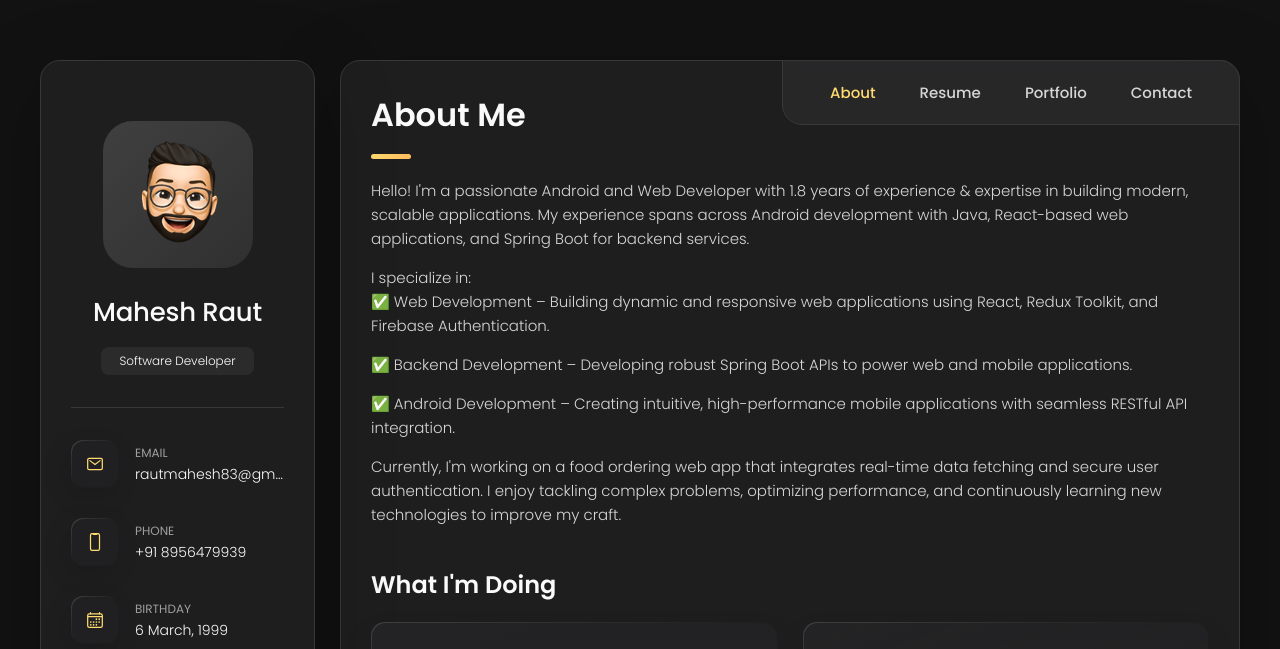
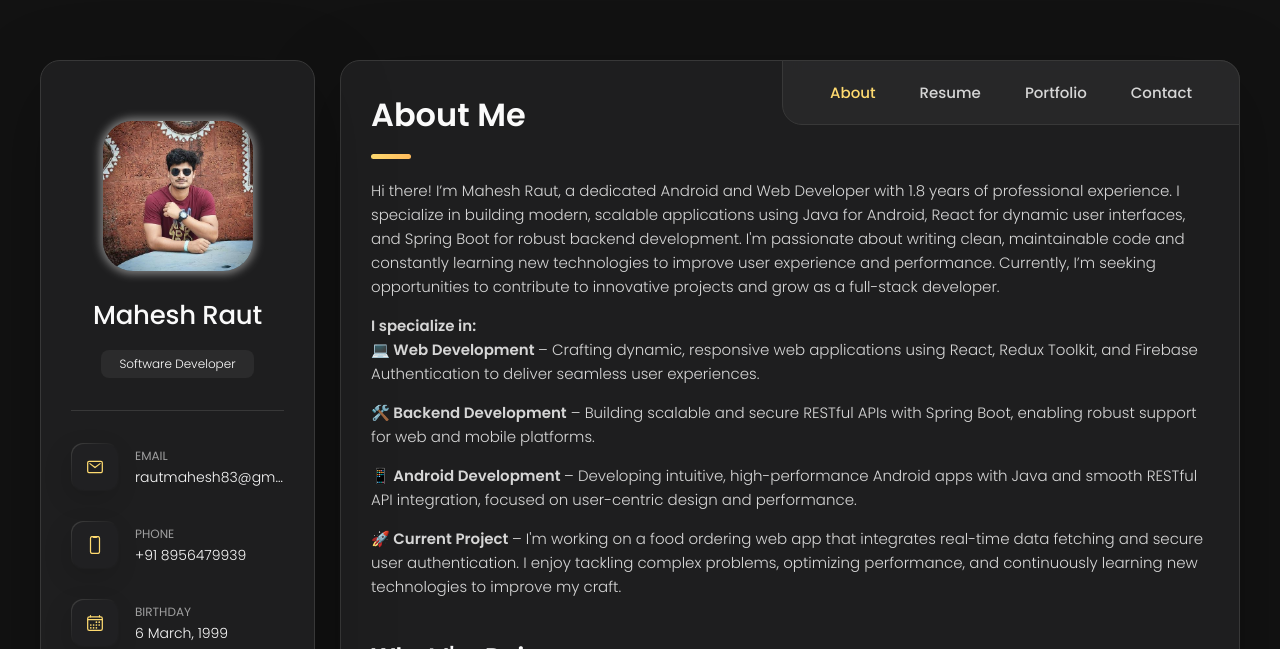
Before and after one commit to mahesh-raut45/Portfolio, a plain HTML site: page index.html in a window 1280 px wide. Shown: the top 649 px of the page. Drawn offline with nearby package versions, Linux system fonts and the light colour scheme.

Commit message:
Updated resume and some styling

```diff
--- a/assets/css/style.css
+++ b/assets/css/style.css
@@ -2,18 +2,6 @@
   #style.css
 \*-----------------------------------*/
 
-
-/**
- * copyright 2022 @codewithsadee
- */
-
-
-
-
-
-/*-----------------------------------*\
-  #CUSTOM PROPERTY
-\*-----------------------------------*/
 
 :root {
 
@@ -2114,6 +2102,8 @@ textarea.form-input::-webkit-resizer {
 
   .avatar-box img {
     width: 150px;
+    border-radius: inherit;
+    box-shadow: 0px 0px 9px 3px gray;
   }
 
   .info-content .name {
--- a/index.html
+++ b/index.html
@@ -42,7 +42,7 @@
       <div class="sidebar-info">
 
         <figure class="avatar-box">
-          <img src="./assets/images/my-avatar.png" alt="Mahesh Raut" width="80">
+          <img src="./assets/images/git_prfile.jpg" alt="Mahesh Raut" width="80">
         </figure>
 
         <div class="info-content">
@@ -209,27 +209,35 @@
 
         <section class="about-text">
           <p>
-            Hello! I'm a passionate Android and Web Developer with 1.8 years of experience & expertise in building
-            modern, scalable applications.
-            My experience spans across Android development with Java, React-based web applications, and Spring Boot for
-            backend services.
+            Hi there! I’m Mahesh Raut, a dedicated Android and Web Developer with 1.8 years of professional experience.
+            I specialize in building modern, scalable applications using Java for Android, React for dynamic user
+            interfaces, and Spring Boot for robust backend development. I'm passionate about writing clean, maintainable
+            code and constantly learning new technologies to improve user experience and performance. Currently, I’m
+            seeking opportunities to contribute to innovative projects and grow as a full-stack developer.
           </p>
 
-          I specialize in:
+          <strong> I specialize in:</strong>
           <p>
-            ✅ Web Development – Building dynamic and responsive web applications using React, Redux Toolkit, and
-            Firebase Authentication.
+            <strong><b> 💻 Web Development </b></strong> – Crafting dynamic, responsive web applications using React,
+            Redux Toolkit, and Firebase
+            Authentication to deliver seamless user experiences.
           </p>
           <p>
-            ✅ Backend Development – Developing robust Spring Boot APIs to power web and mobile applications.</p>
+            <strong><b> 🛠️ Backend Development</b></strong> – Building scalable and secure RESTful APIs with Spring
+            Boot, enabling robust
+            support for web and mobile platforms.
+          </p>
           </p>
           <p>
-            ✅ Android Development – Creating intuitive, high-performance mobile applications with seamless RESTful API
-            integration.
+            <strong><b>📱 Android Development </b></strong> – Developing intuitive, high-performance Android apps with
+            Java and smooth RESTful
+            API integration, focused on user-centric design and performance.
           </p>
 
           <p>
-            Currently, I'm working on a food ordering web app that integrates real-time data fetching and secure user
+            <strong><b>🚀 Current Project </b></strong> – I'm working on a food ordering web app that integrates
+            real-time data fetching and
+            secure user
             authentication. I enjoy tackling complex problems, optimizing performance, and continuously learning new
             technologies to improve my craft.
           </p>
@@ -649,11 +657,11 @@
 
               <div class="title-wrapper">
                 <h5 class="h5">Web Development</h5>
-                <data value="80">85%</data>
+                <data value="90">90%</data>
               </div>
 
               <div class="skill-progress-bg">
-                <div class="skill-progress-fill" style="width: 85%;"></div>
+                <div class="skill-progress-fill" style="width: 90%;"></div>
               </div>
 
             </li>
@@ -662,7 +670,20 @@
 
               <div class="title-wrapper">
                 <h5 class="h5">React</h5>
-                <data value="70">80%</data>
+                <data value="90">90%</data>
+              </div>
+
+              <div class="skill-progress-bg">
+                <div class="skill-progress-fill" style="width: 90%;"></div>
+              </div>
+
+            </li>
+
+            <li class="skills-item">
+
+              <div class="title-wrapper">
+                <h5 class="h5">Java</h5>
+                <data value="80">80%</data>
               </div>
 
               <div class="skill-progress-bg">
@@ -674,25 +695,12 @@
             <li class="skills-item">
 
               <div class="title-wrapper">
-                <h5 class="h5">Java</h5>
-                <data value="70">70%</data>
+                <h5 class="h5">Spring Boot</h5>
+                <data value="80">80%</data>
               </div>
 
               <div class="skill-progress-bg">
-                <div class="skill-progress-fill" style="width: 70%;"></div>
-              </div>
-
-            </li>
-
-            <li class="skills-item">
-
-              <div class="title-wrapper">
-                <h5 class="h5">Spring Boot</h5>
-                <data value="50">70%</data>
-              </div>
-
-              <div class="skill-progress-bg">
-                <div class="skill-progress-fill" style="width: 70%;"></div>
+                <div class="skill-progress-fill" style="width: 80%;"></div>
               </div>
 
             </li>
```
Also changed, not shown: assets/images/Photograph.jpg (added), assets/images/git_prfile.jpg (added).
